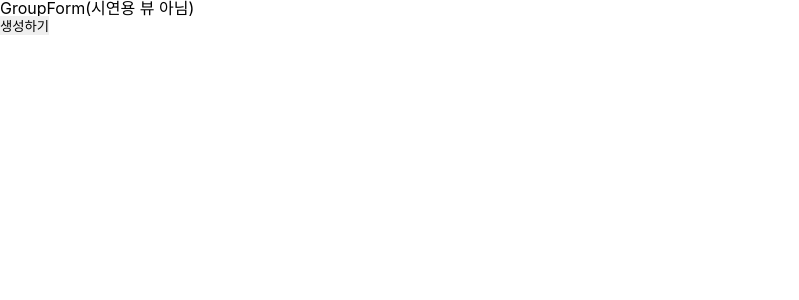
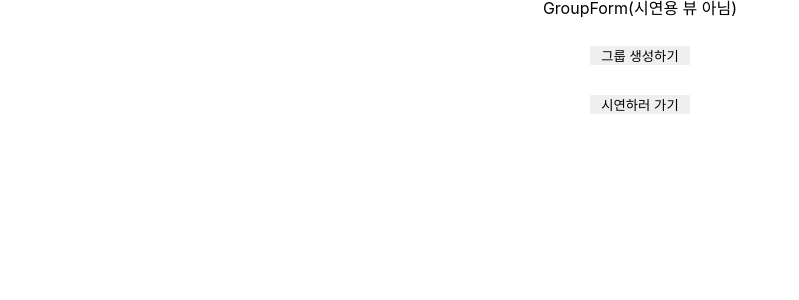
Before and after one commit to ILsangEmong/ILsangEmong-Web, a React (Create React App) app: page /create in a window 1280 px wide. Shown: the top 300 px of the page, without its empty margins (0-799 px from the left). Built offline with nearby package versions, Linux system fonts and the light colour scheme; a web font is replaced by a local one.

Commit message:
feat: 시연 시작 전 뷰 좀 더 친절하게

```diff
--- a/src/pages/GroupForm.tsx
+++ b/src/pages/GroupForm.tsx
@@ -1,11 +1,14 @@
 import { useEffect } from 'react';
+import { useNavigate } from 'react-router-dom';
 import { useSetRecoilState, useRecoilValue } from 'recoil';
 import { api } from '../services/api';
 import codeState from '../stores';
+import styled from 'styled-components';
 
 export default function GroupForm() {
   const setCode = useSetRecoilState(codeState);
   const code = useRecoilValue(codeState);
+  const navigate = useNavigate();
   const createGroup = async () => {
     const code = await api.juyeongService.createGroup({
       name: '몽몽이들',
@@ -18,9 +21,26 @@ export default function GroupForm() {
     console.log(code);
   }, [code]);
   return (
-    <>
+    <StWrapper>
       <div>GroupForm(시연용 뷰 아님)</div>
-      <button onClick={createGroup}>생성하기</button>
-    </>
+      <button onClick={createGroup}>그룹 생성하기</button>
+      <button
+        onClick={() =>
+          code === '' ? alert('그룹 생성하기를 먼저 눌러주세요') : navigate('/group')
+        }
+      >
+        시연하러 가기
+      </button>
+    </StWrapper>
   );
 }
+
+const StWrapper = styled.div`
+  display: flex;
+  flex-direction: column;
+  align-items: center;
+  gap: 30px;
+  button {
+    width: 100px;
+  }
+`;
```
